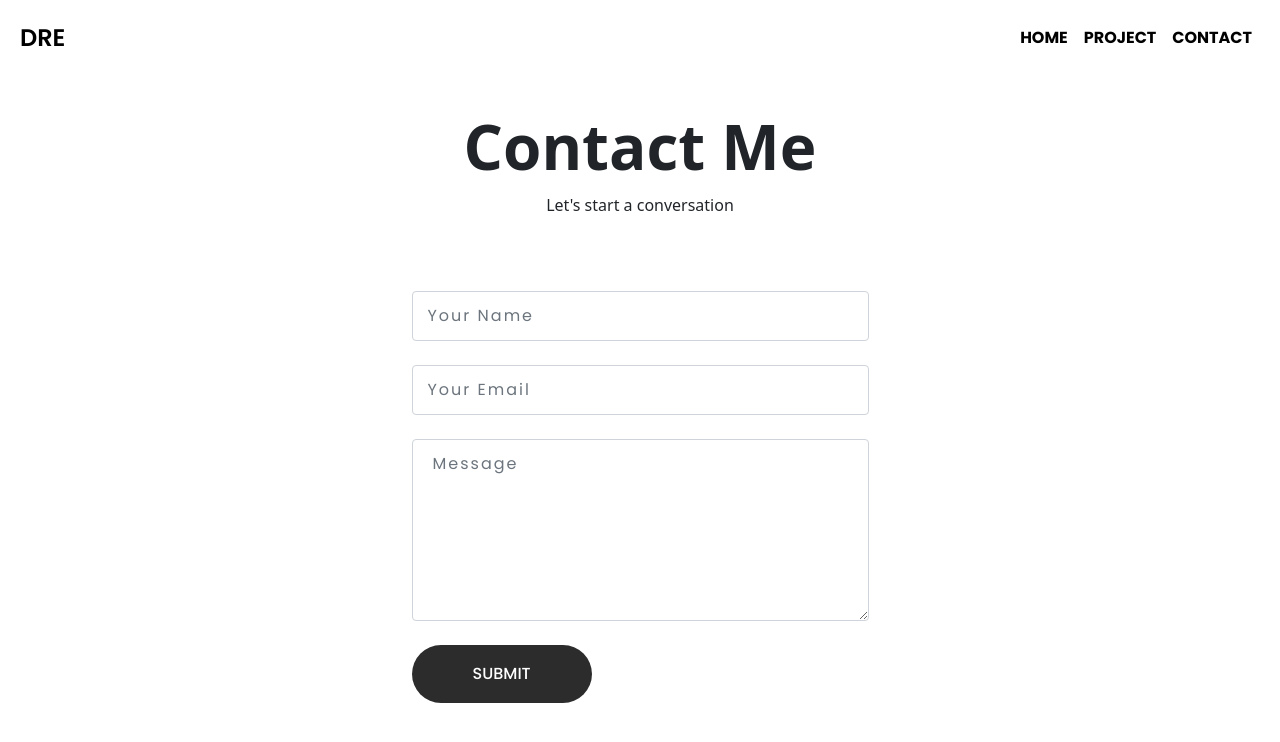
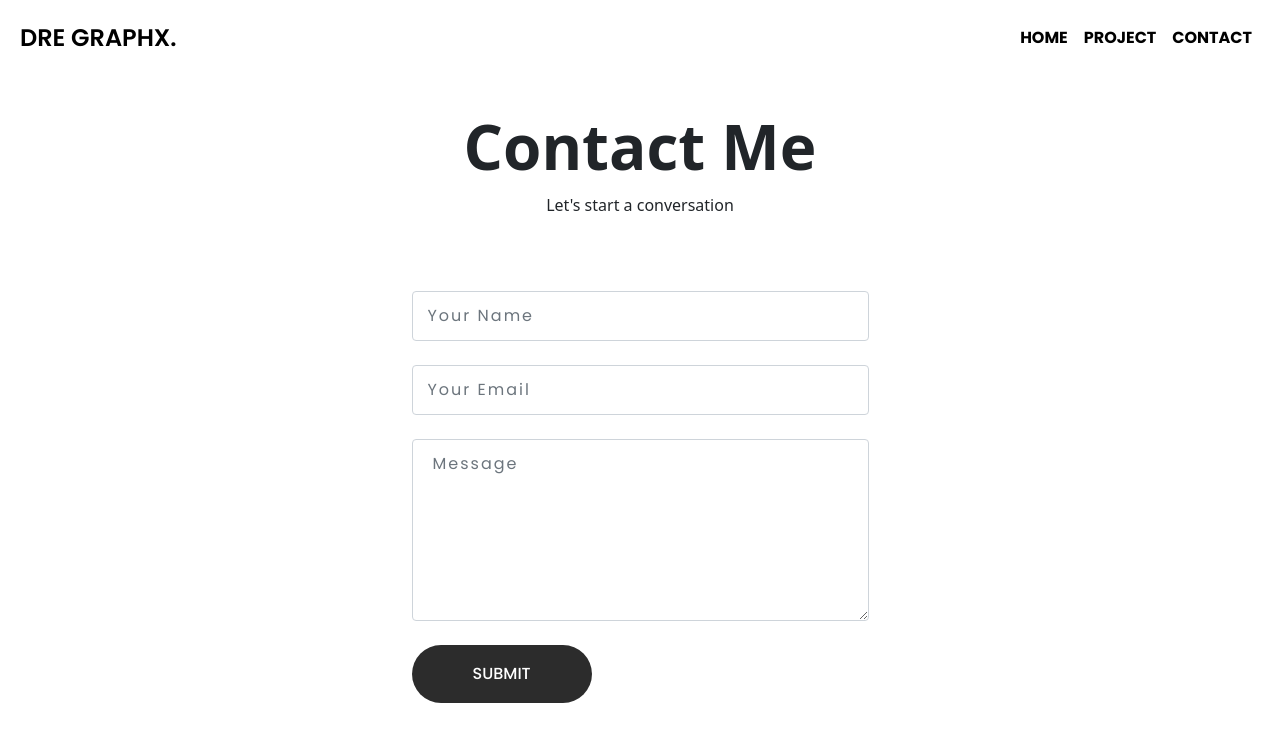
Before and after one commit to Drdrez/dregraphx-portfolio, a plain HTML site: page contact.html in a window 1280 px wide. Drawn offline with nearby package versions, Linux system fonts and the light colour scheme.

Commit message:
Update contact.html

```diff
--- a/contact.html
+++ b/contact.html
@@ -37,7 +37,7 @@
  <!-- Navbar Start -->
  <nav id="navbar" class="black navbar navbar-expand-lg fixed-top">
     <!-- Brand -->
-    <a id="nav-logo" class="navbar-brand" href="index.html">DRE</a>
+    <a id="nav-logo" class="navbar-brand" href="index.html">DRE GRAPHX.</a>
 
     <!-- Button collapsable -->
     <button class="navbar-toggler" id="nav-btn" type="button" data-toggle="collapse"
```
